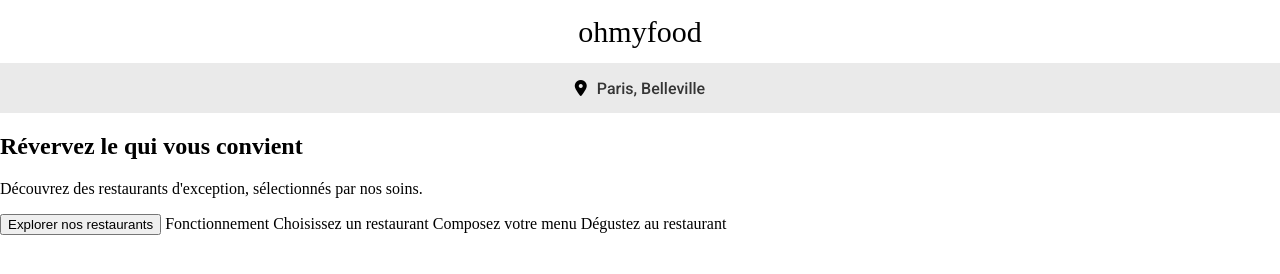
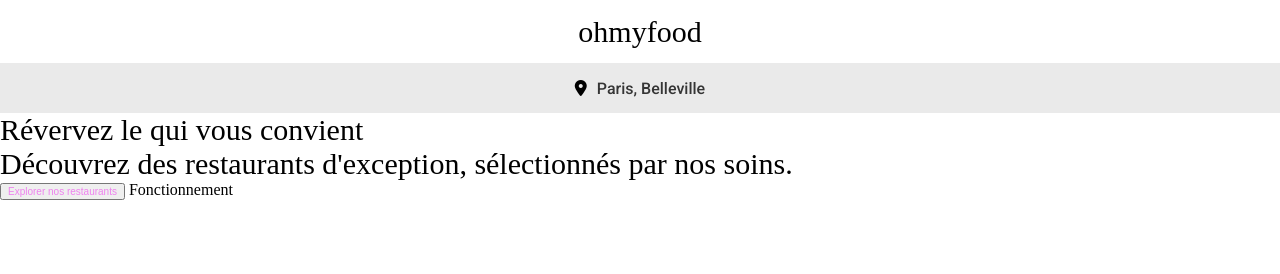
Before and after one commit to LudoRap33/P4, a website: page index.html in a window 1280 px wide. Drawn offline with Linux system fonts and the light colour scheme; a web font is replaced by a local one.

Commit message:
new button

```diff
--- a/styles/index.scss
+++ b/styles/index.scss
@@ -39,10 +39,41 @@ body {
 
     section.reservation {
 
-        h2 {}
+        h2 {
+            font-family: Shrikhand;
+            font-size: 30px;
+            font-style: normal;
+            font-weight: 400;
+            margin: 0;
+        }
 
-        p {}
+        p {
+            font-family: Shrikhand;
+            font-size: 30px;
+            font-style: normal;
+            font-weight: 400;
+            margin: 0;
+        }
 
-        button {}
+        button {
+            color: violet;
+            font-style: normal;
+            font-size: 10px;
+        }
+        button2 {
+            color: white;
+            font-style: normal;
+            font-size: 10xp;
+        }
+        button3 {
+            color: white;
+            font-style: normal;
+            font-size: 10xp;
+        }
+        button4 {
+            color: white;
+            font-style: normal;
+            font-size: 10xp;
+        }
     }
 }
```
Also changed, not shown: styles/style.css, 1 other file.
